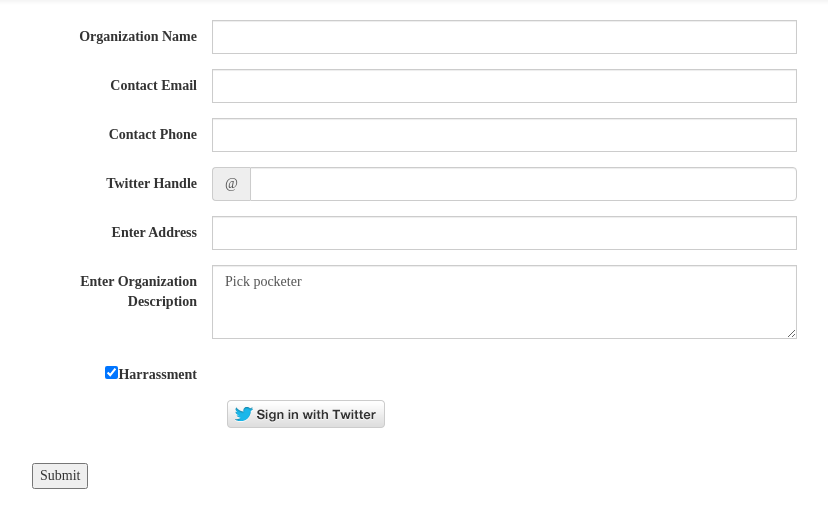
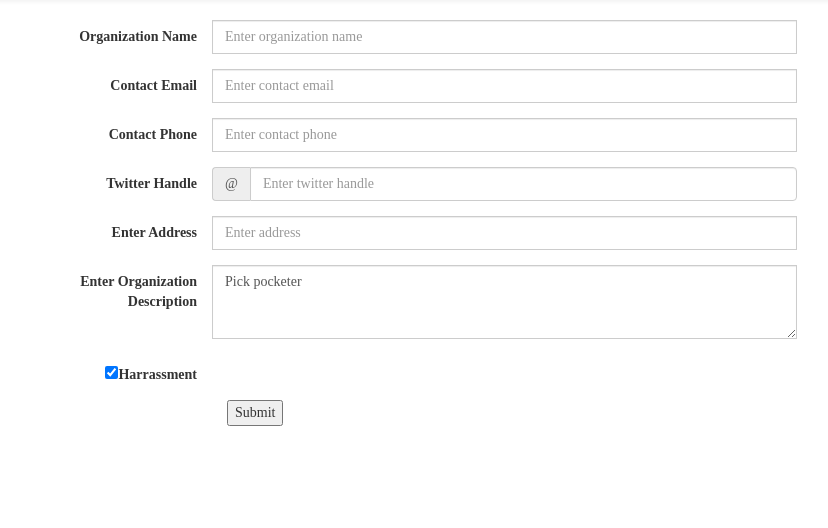
Before and after one commit to tejal29/isafe, a Flask app: template templates/organization_form.html in a window 1280 px wide. Shown: the part 52-580 px from the top of the page, without its empty margins (38-866 px from the left). Run offline with Flask 2, Linux system fonts and the light colour scheme; the template is opened without the code that fills it, so the values that code supplies are empty; some libraries are stand-ins or nearby versions.

Commit message:
getting NGO data

```diff
--- a/model.py
+++ b/model.py
@@ -29,9 +29,9 @@ class DM_detail(db.Model):
 	x_cord = db.Column(db.Numeric, nullable=True)
 	y_cord = db.Column(db.Numeric, nullable=True)
 	day_of_week = db.Column(db.String(10), nullable=True)
-	date = db.Column(db.Date, nullable=False)
+	datetime = db.Column(db.Date, nullable=False)
 	month = db.Column(db.String(10), nullable=True)
-	time = db.Column(db.Time, nullable=False)
+	time = db.Column(db.Time, nullable=True)
 	hour = db.Column(db.String(10), nullable=True)
 	category = db.Column(db.String(60), nullable=True)
 	raw_text = db.Column(db.String(140), nullable=False)
@@ -68,7 +68,7 @@ class NGO(db.Model):
 
 	"""Table of NGO information."""
 
-	__tablename__ = "NGO_info"
+	__tablename__ = "ngo_info"
 
 	org_id = db.Column(db.Integer, autoincrement=True, primary_key=True)
 	org_name = db.Column(db.String(60), nullable=False)
--- a/requirements.txt
+++ b/requirements.txt
@@ -1,12 +1,16 @@
 blinker==1.3
 Flask==0.10.1
 Flask-DebugToolbar==0.10.0
+Flask-OAuth==0.12
 Flask-SQLAlchemy==2.0
+httplib2==0.9.1
 itsdangerous==0.24
 Jinja==1.2
 Jinja2==2.7.3
 MarkupSafe==0.23
+oauth2==1.5.211
 oauthlib==0.7.2
+psycopg2==2.6.1
 requests==2.7.0
 requests-oauthlib==0.5.0
 six==1.9.0
--- a/server.py
+++ b/server.py
@@ -28,6 +28,10 @@ twitter = oauth.remote_app('twitter',
   consumer_key=consumer_key,
   consumer_secret=consumer_secret
 )
+
+print "this is runnign"
+
+print twitter
 
 TWITTER_REQUEST_TOKEN = 'https://api.twitter.com/oauth/request_token'
 
@@ -66,6 +70,8 @@ def index():
 @app.route('/organizations')
 def show_organization_form():
     """Shows form for organizations/NGOs to complete."""
+
+    print twitter
 
     return render_template("organization_form.html")
 
@@ -145,14 +151,69 @@ def get_oauth_token(resp):
     user_id  = session['user_id']
     user_token = session['oauth_token']
     user_secret = session['oauth_token_secret']
+    name = session["name"]
+    email = session["email"]
+    twitter_handle = session["twitter_handle"]
+    address = session["address"]
+    description = session["description"]
+    categories = session["category"]
+    x_cord = session["x_cord"]
+    y_cord = session["y_cord"]
+    phone = session["phone"]
+
+    for category in categories:
+        organization = NGO(org_name=name,email=email, twitter_handle=twitter_handle,address=address,description=description,category=category,
+        x_cord=x_cord,y_cord=y_cord,phone=phone,twitter_user_id=user_id,twitter_user_token=user_token,twitter_user_secret=user_secret)
+
+        db.session.add(organization)
+
+    db.session.commit()
+
     return redirect('/')
 
 @app.route('/twitter_signin', methods=["GET","POST"])
 def twitter_auth():
     """Twitter authorization."""
 
+    name = request.args.get("name")
+    email = request.args.get("email")
+    phone = request.args.get("phone")
+    twitter_handle = request.args.get("twitter")
+    address = request.args.get("address")
+    description = request.args.get("description")
+
+    print name
+    print email
+
+    categories = str(request.args.get("categories")) #put JS returned into string
+    categories_list = categories.strip("]").strip("[").split(",") #put string into list
+    category_list = []
+
+    for category in categories_list:    #iterate through the list to strip out quotes and add to a list
+        category_stripped = category.strip('"')
+        category_list.append(category_stripped)
+
+    #use the Mapbox geocoder API to get the coordinates of the addressed inputted
+    geocode = requests.get("http://api.tiles.mapbox.com/v4/geocode/mapbox.places/'%s'.json?access_token=pk.eyJ1Ijoic2hhYmVtZGFkaSIsImEiOiIwckNSMkpvIn0.MeYrWfZexYn1AwdiasXbsg" % address)
+    geocode_text = geocode.text     #put the response into text
+    geocode_json = json.loads(geocode_text) #read in as json
+
+    coordinates = geocode_json["features"][0]["geometry"]["coordinates"]    #this will return the coordinates of the first returned location, sometimes there is more than one, maybe deal with this later
+
+    y_cord = coordinates[0]
+    x_cord = coordinates[1]
+
+    session["name"] = name
+    session["email"] = email
+    session["phone"] = phone
+    session["twitter_handle"] = twitter_handle
+    session["address"] = address
+    session["description"] = description
+    session["category"] = category_list
+    session["y_cord"] = y_cord
+    session["x_cord"] = x_cord
+
     return twitter.authorize(callback='/twitter_auth')
-
 
 def get_twitter_profile(user_id):
   """ """
--- a/templates/organization_form.html
+++ b/templates/organization_form.html
@@ -11,36 +11,36 @@
 <div class="container">
     <div class="row">
         <div class="col-md-12">
-            <form class="form-horizontal" action='/save_org_info'>
+            <form class="form-horizontal" action='/twitter_signin'>
             	<div id="name_input" class="form-group">
                 	<label class="col-md-2 control-label">Organization Name</label>
                     <div class="col-md-6 input-group">
-                    	<input type="text" class="form-control" name="name" id="organization_name" placheolder="Enter organization name">
+                    	<input type="text" class="form-control" name="name" id="organization_name" placeholder="Enter organization name">
     				</div>
                 </div>
                 <div id="email_input" class="form-group">
                     <label class="col-md-2 control-label">Contact Email</label>
                     <div class="col-md-6 input-group">
-                        <input type="email" class="form-control" name="email" id="organization_email" placheolder="Enter contact email">
+                        <input type="email" class="form-control" name="email" id="organization_email" placeholder="Enter contact email">
                     </div>
                 </div>
                 <div id="phone_input" class="form-group">
                     <label class="col-md-2 control-label">Contact Phone</label>
                     <div class="col-md-6 input-group">
-                        <input type="text" class="form-control" name="phone" id="organization_phone" placheolder="Enter contact phone">
+                        <input type="text" class="form-control" name="phone" id="organization_phone" placeholder="Enter contact phone">
                     </div>
                 </div>
                 <div id="handle_input" class="form-group">
     				<label class="col-md-2 control-label">Twitter Handle</label>
                         <div class="col-md-6 input-group">
                             <span class="input-group-addon">@</span>
-                        	<input type="text" class="form-control" id="twitter_handle" name="twitter" placheolder="Enter twitter handle">
+                        	<input type="text" class="form-control" id="twitter_handle" name="twitter" placeholder="Enter twitter handle">
                         </div>
                 </div>
                 <div id="address_input" class="form-group">
                     <label class="col-md-2 control-label">Enter Address</label>
                     <div class="col-md-6 input-group">
-                    	<input type="text" class="form-control" id="org_address" name="address" placheolder="Enter address">
+                    	<input type="text" class="form-control" id="org_address" name="address" placeholder="Enter address">
                     </div>
                 </div>
                 <div id="description_input" class="form-group">
@@ -60,13 +60,14 @@
                 </div>
                 <div id="submit_buttom" class="form-group">
                     <div class="col-md-offset-2 col-md-10">
-            	               <a href="/twitter_signin">
+                        <button type="submit">Submit
+   <!--          	               <a href="/twitter_signin">
                                     <img src="/images/sign-in.png" />
-                                </a>
+                                </a> -->
+                        </button>
                     </div>
                 </div>
             	<br>
-                <button type="submit">Submit</button>
             </form>
         </div>
     </div>
```
